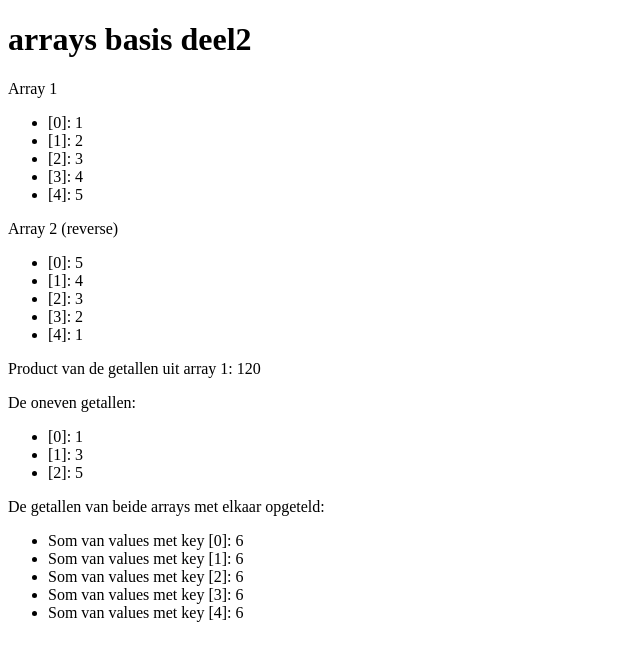
After one commit to MaximWuyts/web-backend, a PHP site: page /opdracht-array-basis-deel2.php in a window 1280 px wide. The commit adds this page. Shown: the top 661 px of the page, without its empty margins (0-640 px from the left). Run offline with PHP 8.4, Linux system fonts and the light colour scheme.

Commit message:
opdracht array basis deel2

```diff
--- /dev/null
+++ b/opdracht-array-basis-deel2.php
@@ -0,0 +1,75 @@
+<?php
+
+$getallen            = array(1,2,3,4,5);
+
+$vermenigvuldiging   =  array_product($getallen);
+
+$getallenReverse     =  array_reverse($getallen);
+
+
+$oneven;
+
+foreach ($getallen as $item)
+{
+    if ( $item % 2 != 0 )
+    {
+       $oneven[]   =   $item;
+    }
+}
+
+$somArray =  array();
+
+   foreach( $getallen as $key => $getal )
+   {
+      $getal1  =  $getal;
+      $getal2  =  $getallenReverse[ $key ];
+
+      $somArray[] =  $getal1  + $getal2;
+   }
+
+?>
+
+<!DOCTYPE html>
+<html lang="en">
+<head>
+    <meta charset="UTF-8">
+    <meta name="viewport" content="width=device-width, initial-scale=1.0">
+    <meta http-equiv="X-UA-Compatible" content="ie=edge">
+    <title>arrays basis deel2</title>
+</head>
+<body>
+<h1>arrays basis deel2</h1>
+
+      <p>Array 1</p>
+
+      <ul>
+         <?php foreach ($getallen as $key => $item): ?>
+            <li>[<?= $key ?>]: <?= $item ?></li>
+         <?php endforeach ?>
+      </ul>
+
+      <p>Array 2 (reverse)</p>
+
+      <ul>
+         <?php foreach ($getallenReverse as $key => $item): ?>
+            <li>[<?= $key ?>]: <?= $item ?></li>
+         <?php endforeach ?>
+      </ul>
+
+      <p>Product van de getallen uit array 1: <?= $vermenigvuldiging ?></p>
+
+      <p>De oneven getallen: </p>
+      <ul>
+          <?php foreach ($oneven as $key => $item): ?>
+            <li>[<?= $key ?>]: <?= $item ?></li>
+         <?php endforeach ?>
+      </ul>
+
+      <p>De getallen van beide arrays met elkaar opgeteld: </p>
+      <ul>
+          <?php foreach ($somArray as $key => $item): ?>
+            <li>Som van values met key [<?= $key ?>]: <?= $item ?></li>
+         <?php endforeach ?>
+      </ul>
+</body>
+</html>
--- a/opdracht-comments.php
+++ b/opdracht-comments.php
@@ -19,6 +19,7 @@ $achternaam =   'Wuyts';
     <title>Opdracht comments </title>
 </head>
 <body>
+
     <h1>Opdracht comments</h1>
     <p>  <?php echo $voornaam . ' ' . $achternaam  ?>   </p>
 </body>
--- a/opdracht-string-extra-functions-deel3.php
+++ b/opdracht-string-extra-functions-deel3.php
@@ -16,7 +16,7 @@ $vervang         = str_replace($lettertje,$cijfertje,$langstewoord);
 <body>
     <h1>Opdracht String extra functions deel3</h1>
     <ul>
-        <li>het woord <?php echo $langstewoord ?> waarin de letter e vervangen is door een 3 --> <?php echo $vervang ?></li>
+        <li>het woord <?php echo $langstewoord ?> waarin de letter e vervangen is door een 3  --> <?php echo $vervang ?></li>
     </ul>
 </body>
 </html>
```
